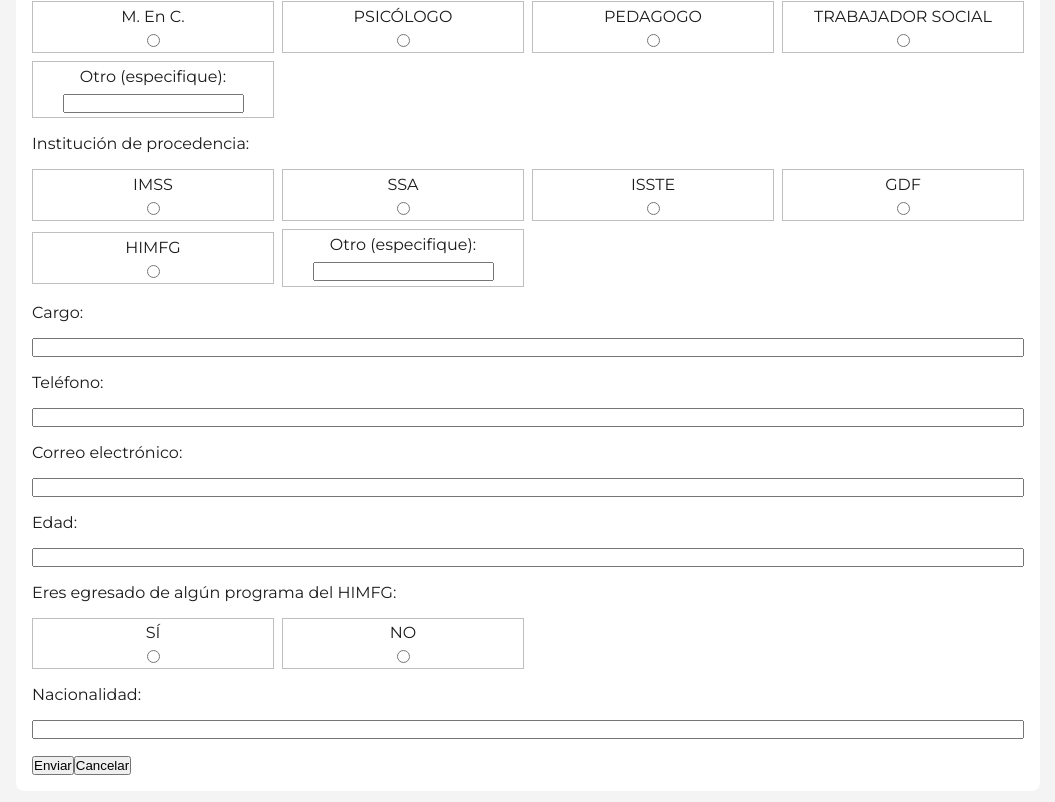
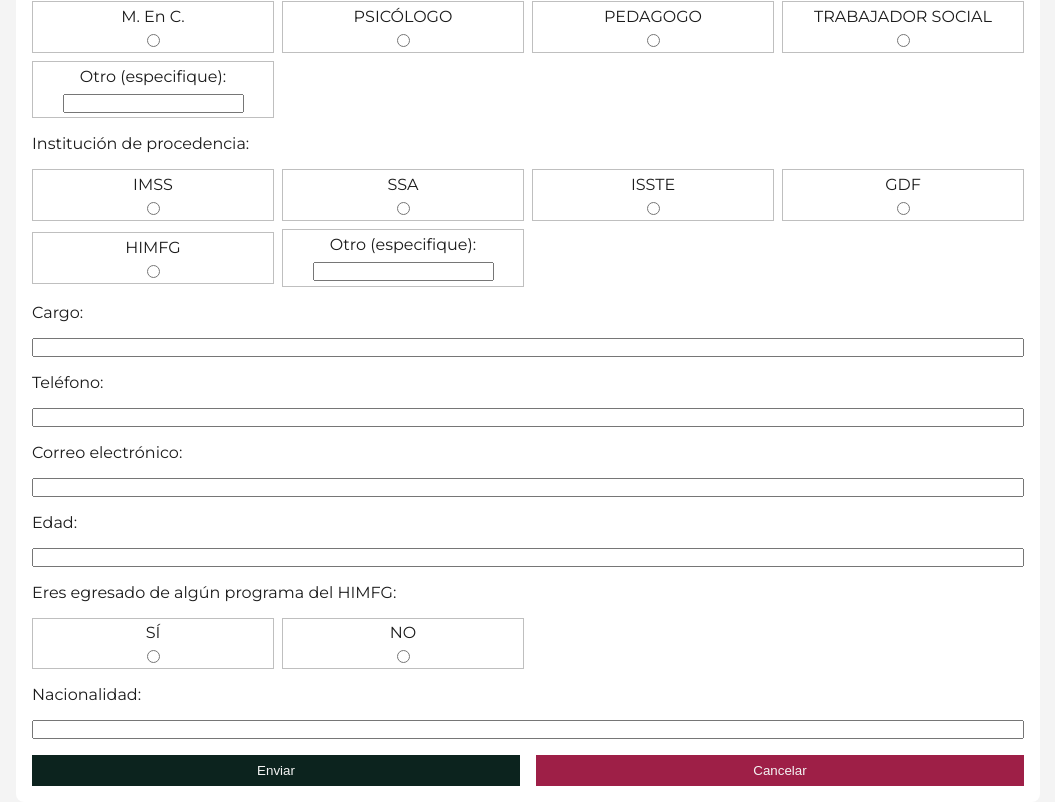
Before and after one commit to ricardoggz/himfg-cursos-website, a Next.js app: page /register in a window 1280 px wide. Shown: the part 239-1041 px from the top of the page, without its empty margins (112-1167 px from the left). Built offline with nearby package versions, Linux system fonts and the light colour scheme.

Commit message:
[change]: Styles in registerForm component

```diff
--- a/src/components/registerForm/form.module.css
+++ b/src/components/registerForm/form.module.css
@@ -22,3 +22,20 @@
     padding:0.3rem;
     width:100%;
 }
+.formButtons{
+    display:flex;
+    gap:1rem;
+}
+.formButtons button{
+    border:none;
+    color:var(--white-primary);
+    cursor:pointer;
+    padding: 0.5rem;
+    width:100%;
+}
+.buttonSuccess{
+    background: var(--green-primary);
+}
+.buttonDanger{
+    background: var(--red-primary);
+}
```
